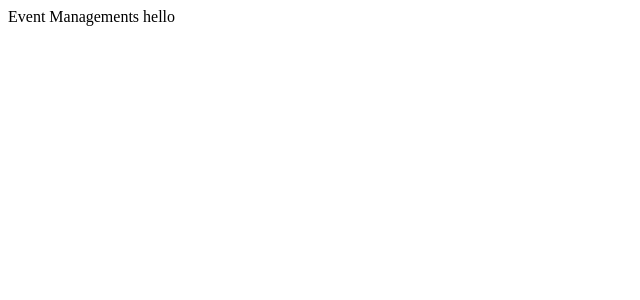
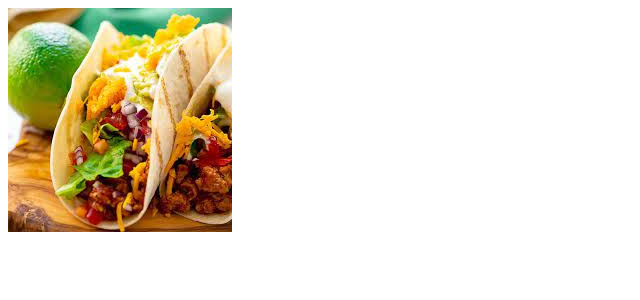
Before and after one commit to Petertran198/Event-Management, an Angular app: page / in a window 1280 px wide. Shown: the top 300 px of the page, without its empty margins (0-640 px from the left). Built offline with nearby package versions, Linux system fonts and the light colour scheme.

Commit message:
Assessing public asset folder for images and css

```diff
--- a/src/app/events-app.component.html
+++ b/src/app/events-app.component.html
@@ -1 +1,2 @@
-{{ title }}s hello
+<img src="/assets/images/tacos.jpg" />
+<!--This is the path to get to the image -->
```
Also changed, not shown: src/assets/images/tacos.jpg (added).
